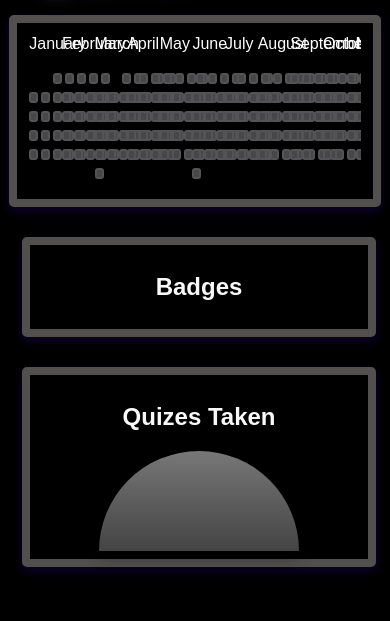
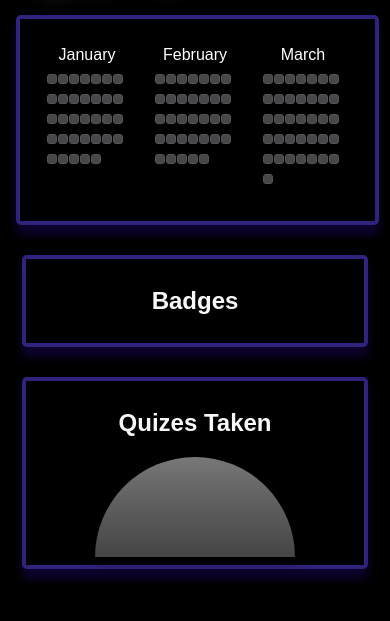
Before and after one commit to FatimaMansoor-dev/Quizzify-AI, a Flask app: template templates/userProfile.html in a window 390 px wide. Shown: the part 68-689 px from the top of the page. Run offline with Flask 3, Linux system fonts and the light colour scheme; the template is opened without the code that fills it, so the values that code supplies are empty.

Commit message:
ui improve

```diff
--- a/templates/userProfile.html
+++ b/templates/userProfile.html
@@ -170,8 +169,10 @@
   border-radius: 5px; /* Optional: Rounded corners */
   border: 1px solid #524f4f;
   border-width: 0.5rem;
+  border: 1px solid #30237e;
+  border-width: 0.3rem;
 
-  box-shadow: 0 4px 10px rgba(72, 13, 235, 0.2); /* Subtle shadow */
+  box-shadow: 0 10px 10px rgba(72, 13, 235, 0.2); /* Subtle shadow */
 }
 
 
@@ -185,8 +186,7 @@
 .speedometer-container {
     text-align: center;
     margin-left: 0.7rem;
-    border: 1px solid #524f4f;
-    border-width: 0.5rem;
+
 }
 .semi-circle {
     position: relative;
@@ -378,7 +431,11 @@
         margin: 10px; /* Add margin around streak tracker */
         padding: 8px;/* Take full width in vertical layout */
     }
-
+    .day {
+        width: 5px;   /* Further reduce size */
+        height: 5px;  /* Adjust for better spacing on smaller screens */
+        font-size: 0.7rem;
+    }
 }
 
 
@@ -426,50 +483,97 @@
 .streak-tracker {
   margin: 15px auto; /* Center with auto and provide top/bottom spacing */
   padding: 12px; /* Add padding inside */
-  border: 1px solid #524f4f;
-  border-width: 0.5rem;
+  border: 1px solid #30237e;
+  border-width: 0.3rem;
   border-radius: 5px; /* Optional: Rounded corners */
 }
 .streak-tracker {
   margin: 15px auto; /* Center with auto and provide top/bottom spacing */
   padding: 12px;
 
-  box-shadow: 0 4px 10px rgba(72, 13, 235, 0.2); /* Subtle shadow */
+  box-shadow: 0 10px 10px rgba(72, 13, 235, 0.2); /* Subtle shadow */
 }
 
 #calendar {
   display: flex;
-  gap: 5px;
-  overflow-x: auto;
+  gap: 20px; /* Add a larger gap between month containers */
+  overflow-x: auto; /* Allow horizontal scrolling for smaller screens */
+  padding: 10px; /* Add padding inside the calendar container */
 }
 
 .month-container {
     flex: 1 0 auto; /* Allow containers to scale flexibly */
-  max-width: calc(100% / 12); /* Ensures equal width for months */
+  max-width: 120px; /* Increase the width of each month container */
+  text-align: center;
+  padding: 5px; /* Add padding inside the container */
+  margin-right: 15px; /* Add margin between months */
+  box-sizing: border-box; /* Include padding in total width */
 }
 
 .month-label {
-  text-align: center;
-  color: #fff;
-  font-size: 1rem; /* Slightly bigger for visibility */
-  margin-bottom: 20px;
+  font-size: 1rem;
+  margin-bottom: 10px;
+  white-space: nowrap; /* Prevent text wrapping */
 }
 
-
+.week-row {
+  display: grid;
+  grid-template-columns: repeat(7, 12px); /* Set consistent column width */
+  grid-template-rows: repeat(1, 12px); /* Consistent row height */
+  gap: 5px; /* Add space between days */
+}
 
 .day {
-  width: 50%;
+  width: 12px;
+  height: 12px;
+  border-radius: 3px;
+  background-color: #474749;
+  border: 1px solid #545457;
 }
 
-.day span {
-  display: none; /* Optional: Hide inner text */
+/* Responsive Adjustments */
+@media (max-width: 768px) {
+  #calendar {
+    gap: 15px; /* Reduce the gap slightly for smaller screens */
+  }
+  .month-container {
+    max-width: 100px; /* Decrease width for smaller screens */
+    margin-right: 10px; /* Slightly reduce spacing between months */
+  }
+  .week-row {
+    grid-template-columns: repeat(7, 10px);
+    gap: 3px;
+  }
+  .day {
+    width: 10px;
+    height: 10px;
+  }
 }
 
-.empty {
-  background-color: transparent;
-  border: none;
-  cursor: default;
+@media (max-width: 480px) {
+    .streak-tracker{
+        margin-right: 0.7rem;
+        margin-left: 1rem;
     }
+  #calendar {
+    gap: 10px; /* Reduce the gap further for very small screens */
+  }
+  .month-container {
+    max-width: 90px;
+    margin-right: 8px;
+  }
+  .week-row {
+    grid-template-columns: repeat(7, 8px);
+    gap: 3px;
+  }
+  .day {
+    width: 8px;
+    height: 8px;
+
+  }
+
+}
+
 
     </style>
 </head>
```
Also changed, not shown: other parts of templates/userProfile.html (+62 -9 lines). Lines whose indentation alone changed are shown as unchanged.
